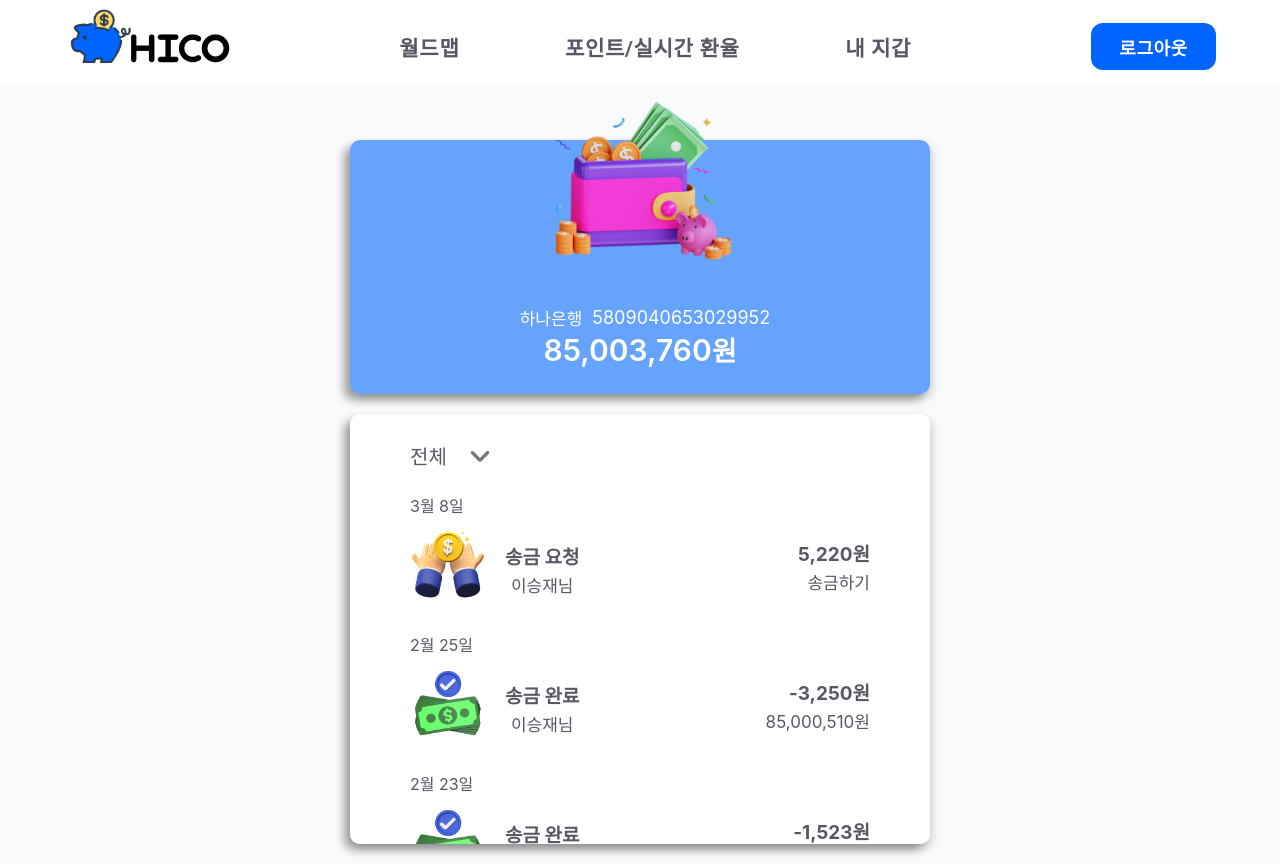
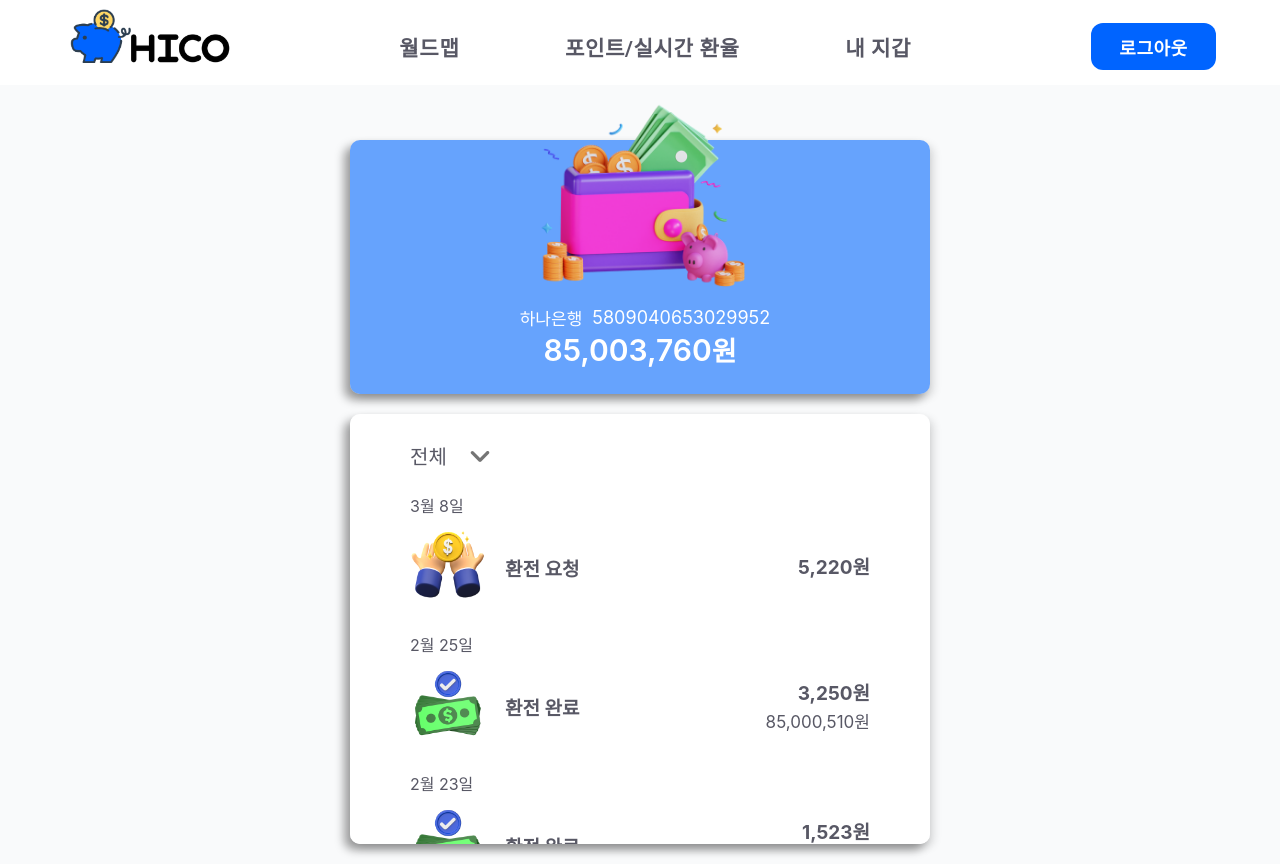
Before and after one commit to 22-bottle/ssafy_specific_pjt, a React (Create React App) app in the folder front/: page /childwallet/account in a window 1280 px wide. Built offline with nearby package versions, Linux system fonts and the light colour scheme.

Commit message:
design: 내용 detail 추가

```diff
--- a/front/src/components/childwallet/MyAccount.tsx
+++ b/front/src/components/childwallet/MyAccount.tsx
@@ -9,8 +9,7 @@ import { SvgIconProps } from '@mui/material/SvgIcon'
 import request from '../../assets/moneysending.png'
 import complete from '../../assets/moneycomplete.png'
 
-
-const Myaccount:React.FC= () => {
+const Myaccount: React.FC = () => {
   // 계좌 변수
   const accountNumber = '5809040653029952'
   const accountBalance = '85,003,760'
@@ -39,7 +38,7 @@ const Myaccount:React.FC= () => {
     {
       type: 1,
       date: '3월 8일',
-      main: '송금 요청',
+      main: '환전 요청',
       child: '이승재',
       money: '5,220',
       done: 'no',
@@ -47,7 +46,7 @@ const Myaccount:React.FC= () => {
     {
       type: 2,
       date: '2월 25일',
-      main: '송금 완료',
+      main: '환전 완료',
       child: '이승재',
       money: '3,250',
       balance: '85,000,510',
@@ -55,7 +54,7 @@ const Myaccount:React.FC= () => {
     {
       type: 2,
       date: '2월 23일',
-      main: '송금 완료',
+      main: '환전 완료',
       child: '이무진',
       money: '1,523',
       balance: '84,998,987',
@@ -63,13 +62,12 @@ const Myaccount:React.FC= () => {
     {
       type: 1,
       date: '2월 17일',
-      main: '송금 요청',
+      main: '환전 요청',
       child: '이승재',
       money: '3,250',
       done: 'yes',
     },
   ]
-
 
   return (
     <div className={styles.container}>
@@ -77,7 +75,7 @@ const Myaccount:React.FC= () => {
       <div className={styles.main1}>
         {/* 지갑 사진 */}
         <div className={styles.image}>
-            <img src={wallet} alt="wallet" style={{ height: '200px' }} />
+          <img src={wallet} alt="wallet" style={{ height: '230px' }} />
         </div>
         {/* 계좌 정보 */}
         <div className={`${styles.horizontal} ${styles.banklayout}`}>
@@ -137,18 +135,16 @@ const Myaccount:React.FC= () => {
               />
               <div className={styles.subdetail1}>
                 <div className={styles.sub1text1}>{transaction.main}</div>
-                  <div className={styles.sub1text2}>{transaction.child}님</div>
               </div>
+              {/* 환전 요청 */}
               {transaction.type === 1 ? (
                 <div className={styles.subdetail2}>
                   <div className={styles.sub2text1}>{transaction.money}원</div>
-                    {transaction.done === 'no' ? (
-                      <div className={styles.sub2text2}>송금하기</div>
-                    ) : null}
                 </div>
               ) : (
+                // 환전 완료
                 <div className={styles.subdetail2}>
-                    <div className={styles.sub2text1}>-{transaction.money}원</div>
+                  <div className={styles.sub2text1}>{transaction.money}원</div>
                   {transaction.balance && (
                     <div className={styles.sub2text3}>
                       {transaction.balance}원
@@ -187,7 +183,7 @@ const Myaccount:React.FC= () => {
     //         </div>
     //     </div>
     // </div>
-    );
-};
+  )
+}
 
-export default Myaccount;
+export default Myaccount
```
Lines whose indentation alone changed are shown as unchanged.
